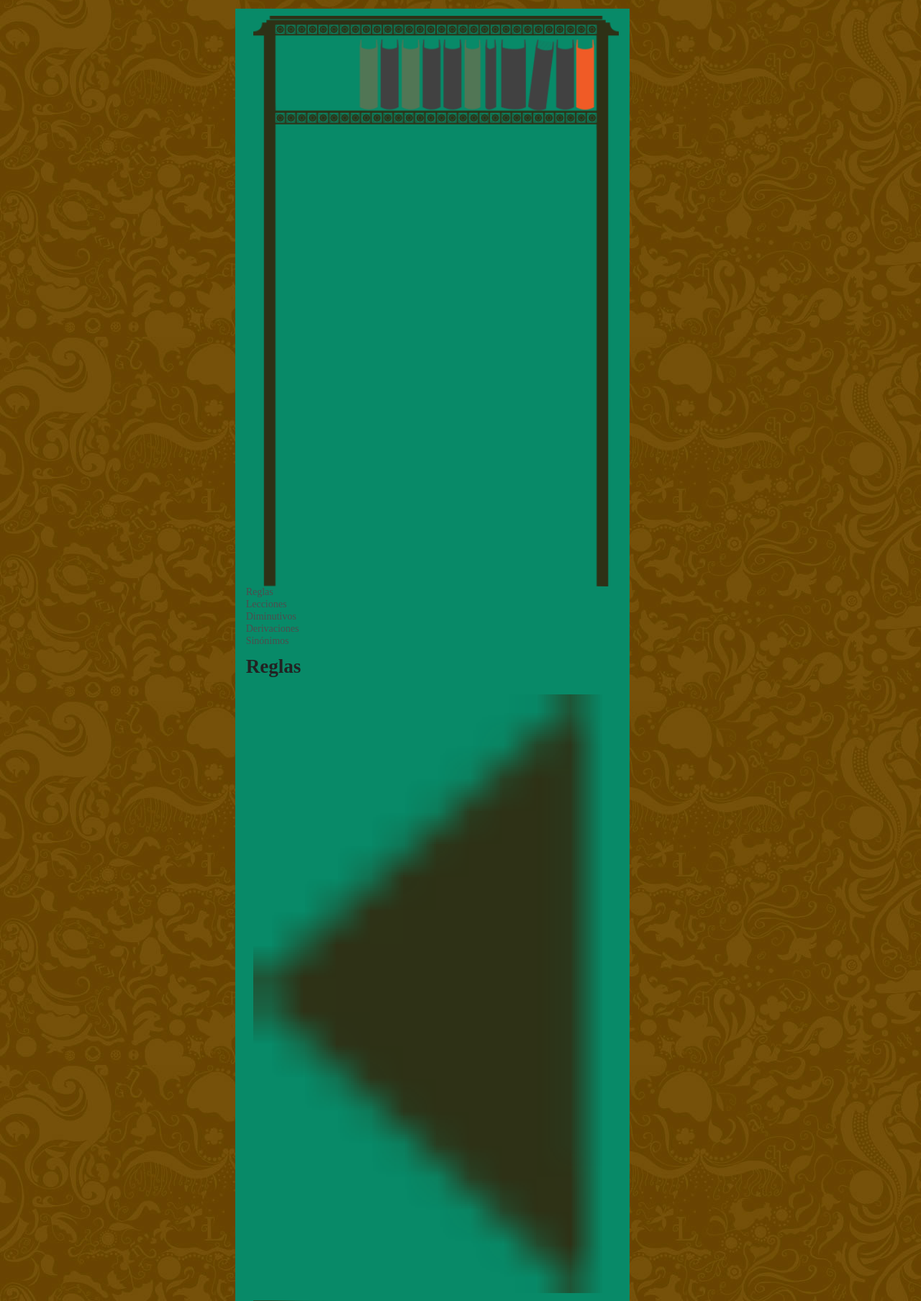
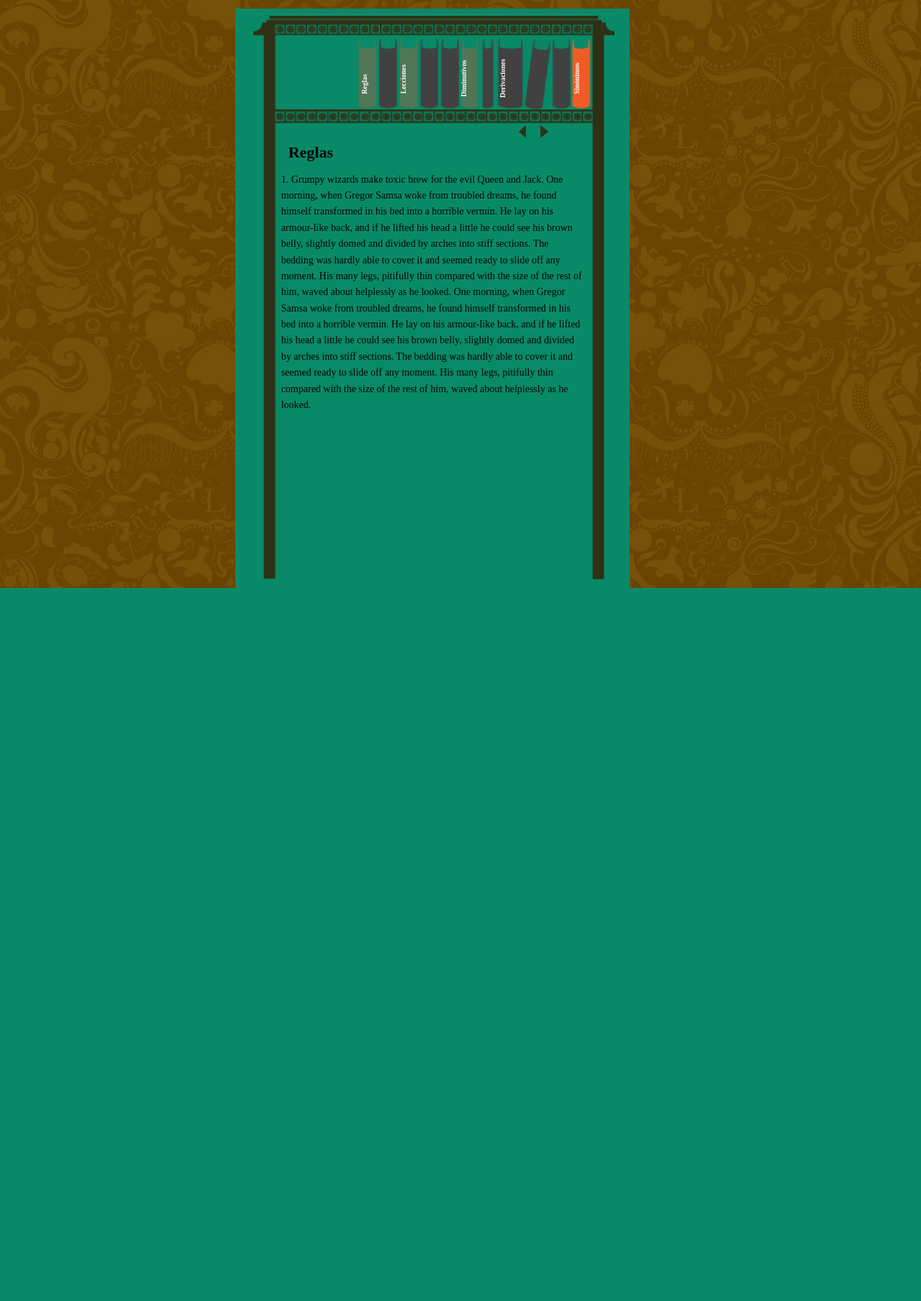
Before and after one commit to JCesarCBI/loteria-virtuami, a CodeIgniter app: page /index.php/cpruebasnaye/lecciones in a window 1280 px wide. Shown: the part 38-1846 px from the top of the page at 72% size. After the commit the page ends 855 px from the top, so only its background shows below. Run offline with CodeIgniter, Linux system fonts and the light colour scheme.

Commit message:
NallelyFlores 12-junio-2013 trabajando en vlecciones.php

```diff
--- a/media/css/lecciones.css
+++ b/media/css/lecciones.css
@@ -1,11 +1,96 @@
-.mueble{
-	background:#088A68;
-	margin-top:50px;
-	height:auto;
+h3{
+	color:#000;
+	margin-left:10px;
+	font-size:22px;
 }
 
-.mueble img{
+li{
+	color:#000;
+	list-style:none;
+
+}
+.mueble{
+	background:#088A68 !important;
+	margin-top:50px;
+	height:805px;
+}
+
+#mueble-img{
 	margin-left:10px;
 	margin-top:10px;
-	width:98%;
+	width:502px;
 }
+
+.rotar{ /* Rota el texto registro en una orientación de 90 grados */
+	-ms-transform: rotate(-90deg);
+	-o-transform: rotate(-90deg);
+	transform: rotate(-90deg);
+	-webkit-transform: rotate(-90deg);
+}
+
+.libro{
+	color:#FFF;
+	font-weight:bold;
+	font-size:0.7em;
+}
+
+.cajas-txt-lecciones{
+	/*background:blue;*/
+	width:420px;
+	height:620px;
+	margin-top:-620px;
+	margin-left:49px;
+	position: absolute;
+}
+
+#lb-reglas, #lb-lecciones, #lb-diminutivos, #lb-derivaciones, #lb-sinonimos{
+	margin-top:-694px;
+	position:absolute;
+}
+
+#lb-reglas{
+	margin-left:151px;
+	float:left;
+}
+#lb-lecciones{
+	margin-left:198px;
+	margin-top:-701px;
+	float:left;
+}
+#lb-diminutivos{
+	margin-left:277px;
+	margin-top:-702px;
+	float:left;
+}
+#lb-derivaciones{
+	margin-left:330px;
+	margin-top:-702px;
+	float:left;
+}
+#lb-sinonimos{
+	margin-left:438px;
+	margin-top:-702px;
+	float:left;
+}
+.plecciones{
+	margin-top:17px;
+	color:#000;
+	padding-left:40px;
+	font-size:1em;
+	position:absolute;
+}
+
+#flecha-izq, #flecha-der{
+	margin-top:-65px;
+	margin-right:20px;
+	position: absolute;
+}
+
+#flecha-izq{
+	margin-left:330px;
+	float:left;
+}
+#flecha-der{
+	margin-left:360px;
+	float: right;
+}
```
